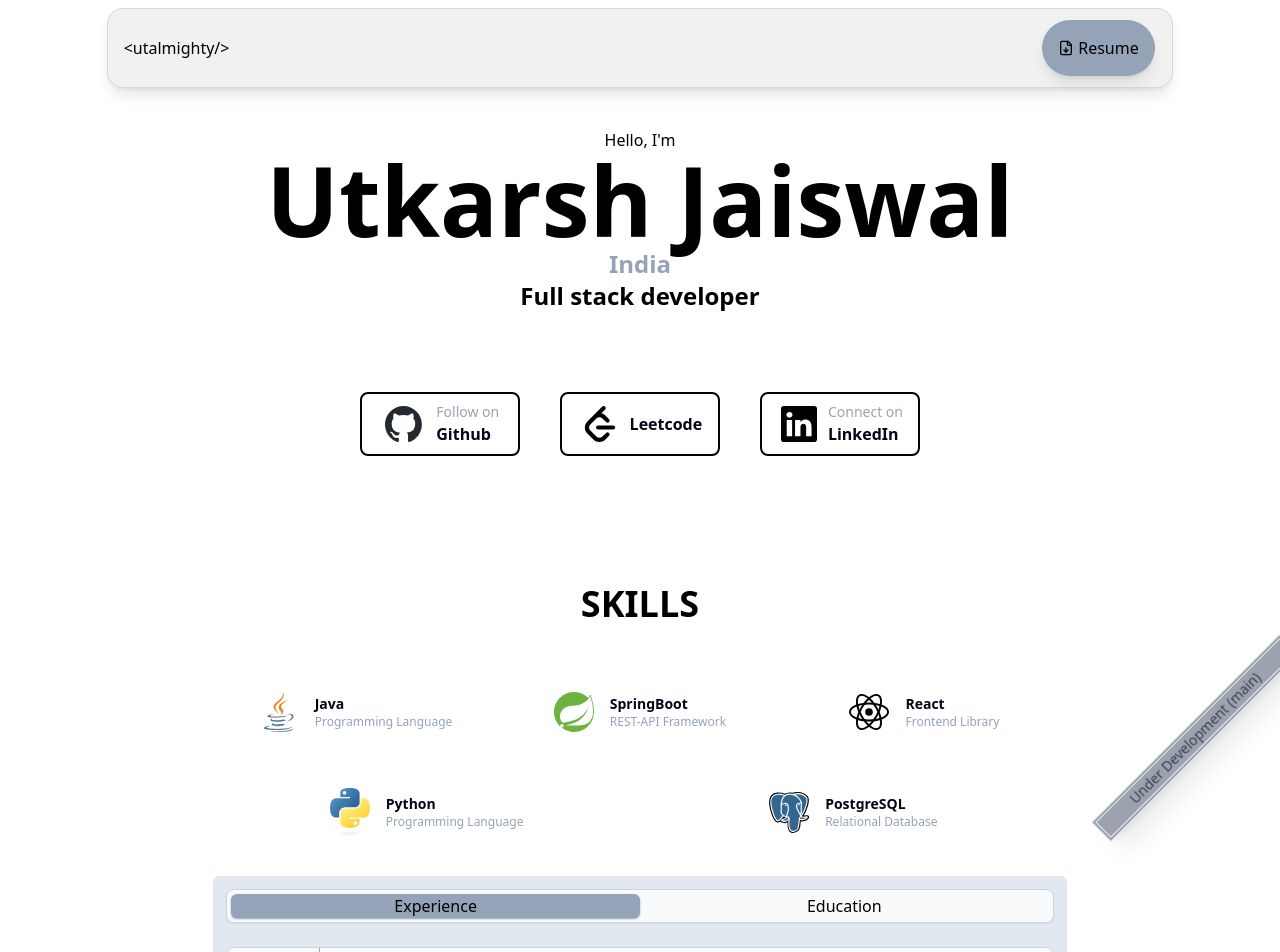
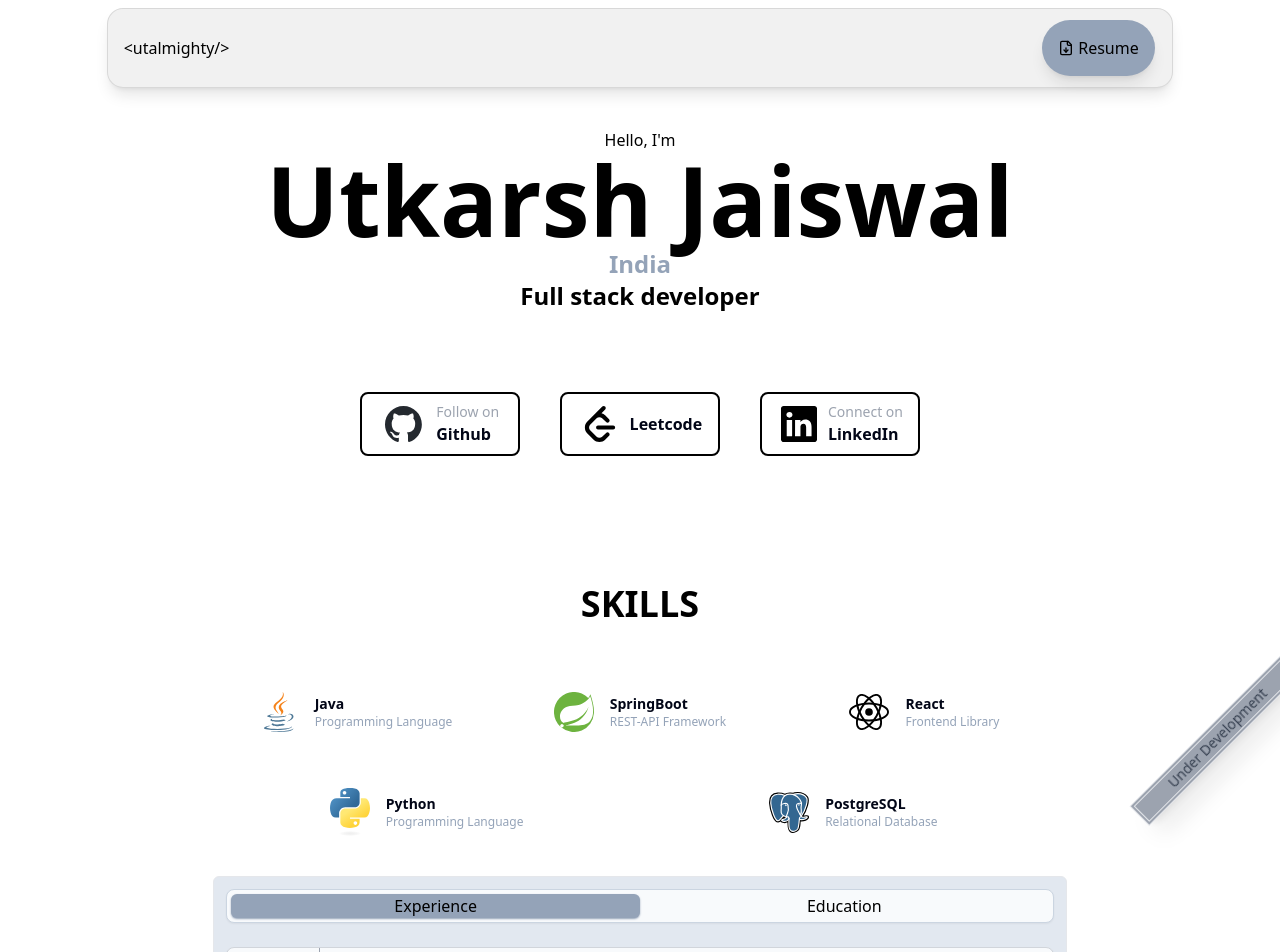
Before and after one commit to utalmighty/portfolio, a React (Vite) app: page / in a window 1280 px wide. Shown: the top 952 px of the page. Built offline with nearby package versions, Linux system fonts and the light colour scheme.

Commit message:
Removed branch name from banner

```diff
--- a/src/components/banner/Ribbon.tsx
+++ b/src/components/banner/Ribbon.tsx
@@ -1,7 +1,7 @@
 export default function Ribbon() {
     return (
       <div className="fixed border-double border-4 bottom-[3rem] right-[-3rem] bg-gray-400 text-gray-700 px-10 font-light text-sm shadow-xl rotate-[-45deg]">
-        Under Development (main)
+        Under Development
       </div>
     );
   }
```
